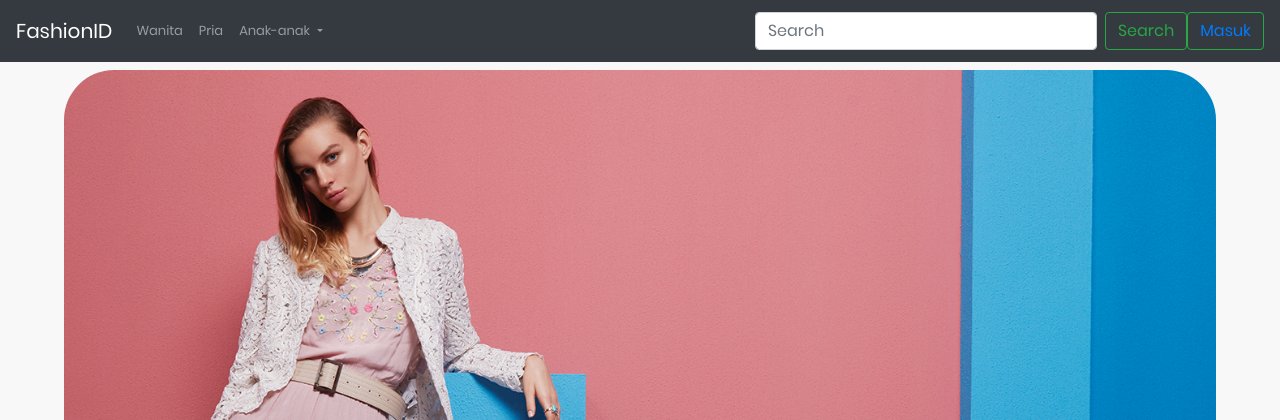
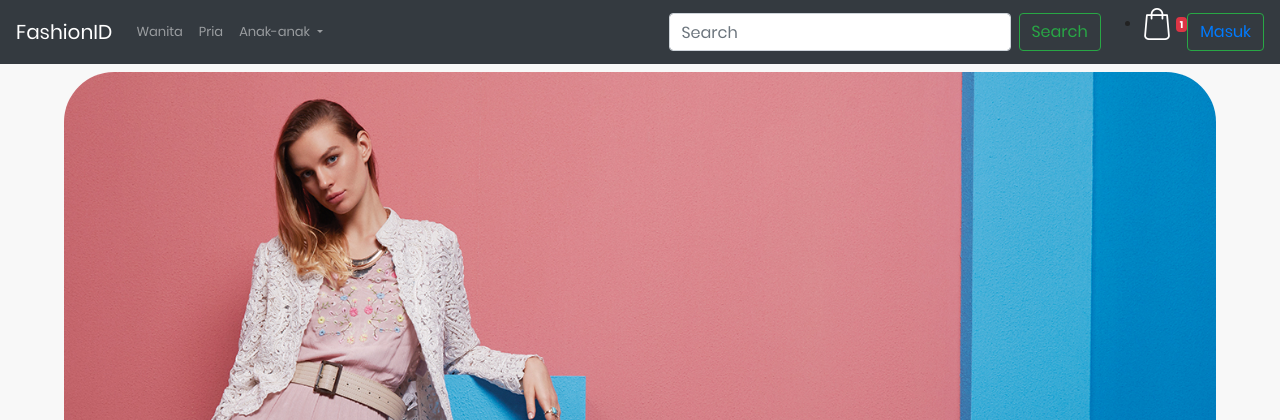
Before and after one commit to fauziardha1/Final-Project-Web, a CodeIgniter app: the page made by application/views/userViews/main.php in a window 1280 px wide. Shown: the top 420 px of the page. Run offline with CodeIgniter, Linux system fonts and the light colour scheme.

Commit message:
keranjang tanpa css udh bisa pindah halaman

```diff
--- a/application/views/userViews/partials/navbar.php
+++ b/application/views/userViews/partials/navbar.php
@@ -30,6 +30,14 @@
       <input class="form-control mr-sm-2" type="search" placeholder="Search" aria-label="Search">
       <button class="btn btn-outline-success my-2 my-sm-0" type="submit">Search</button>
     </form>
+    <ul class="tools-box" >
+       <li class="nav-item active">
+        <a class="nav-li\nk" href="http://localhost/Final-Project-Web/index.php/welcome/mybag"><img  src="img/bag.png"> <span class="sr-only">(current)</span>
+            <i class="fas fa-bell fa-fw"></i>
+            <span class="badge badge-danger">1</span>
+            </a>
+      </li>
+    </ul>
     <button class="btn btn-outline-success my-2 my-sm-0"><a href="<?php echo base_url('index.php/login') ?>">Masuk</a></button>
   </div>
 </nav>
```
